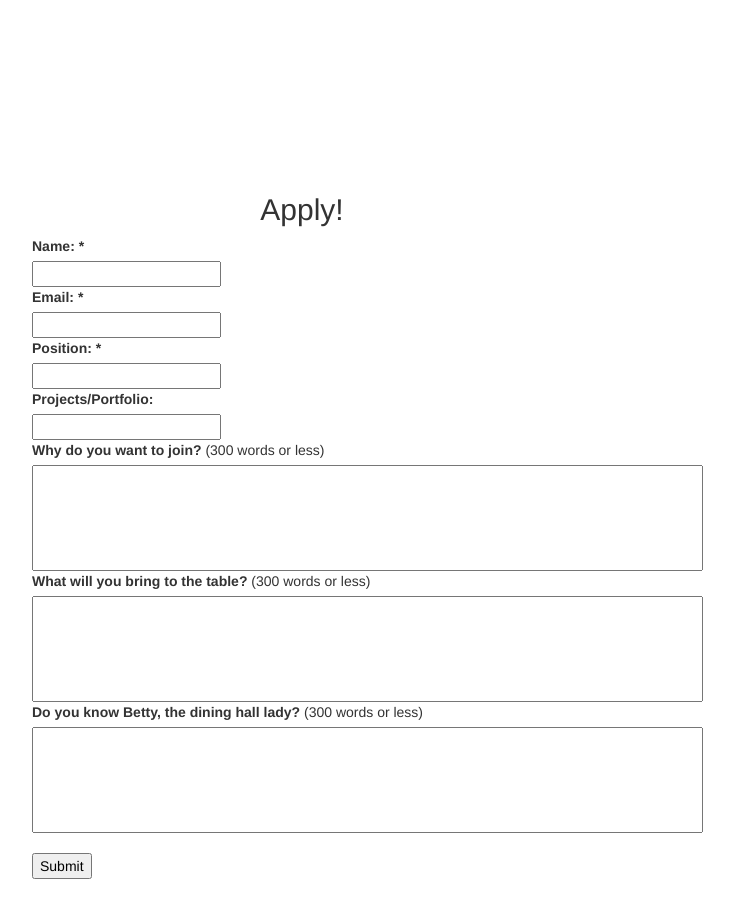
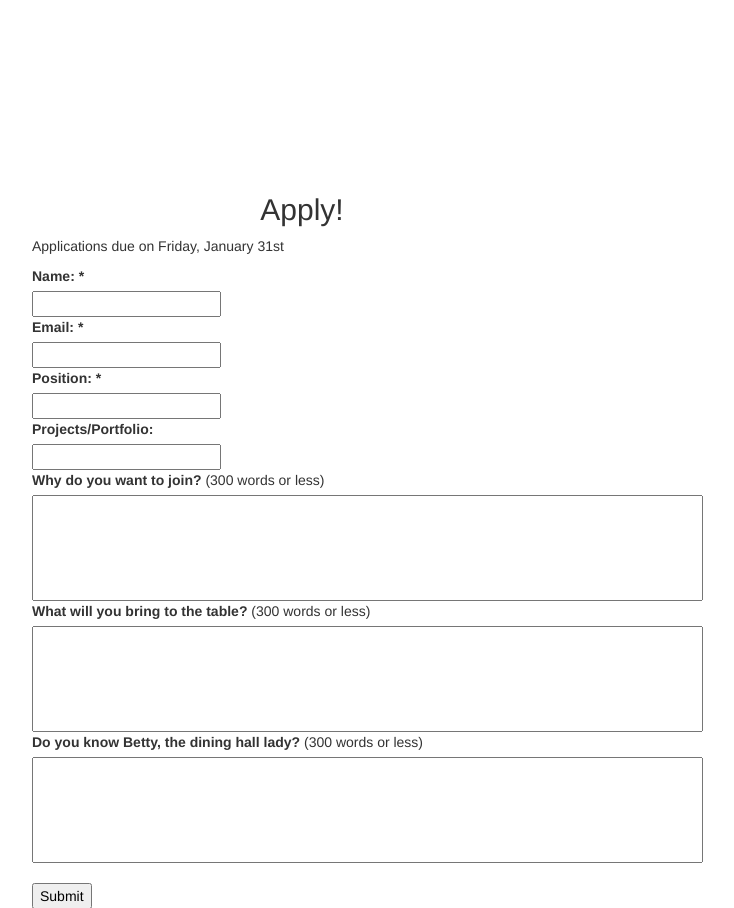
Before and after one commit to leamars/AppDev-Website, a PHP site: page /apply.php in a window 1280 px wide. Shown: the part 599-1507 px from the top of the page, without its empty margins (338-1072 px from the left). Run offline with PHP 8.4, Linux system fonts and the light colour scheme; some libraries are stand-ins or nearby versions.

Commit message:
Included application due date

```diff
--- a/apply.php
+++ b/apply.php
@@ -133,6 +133,7 @@ include('inc/header.php');
         <div class="col-lg-6">
 
 	        <h2 class="center">Apply!</h2>
+            <p>Applications due on Friday, January 31st</p>
 
 	        <?php if (isset($_GET["status"]) and $_GET["status"] == "thanks") { ?>
             <p class="redForm">Thanks for applying, we'll be in touch shortly!</p>
```
